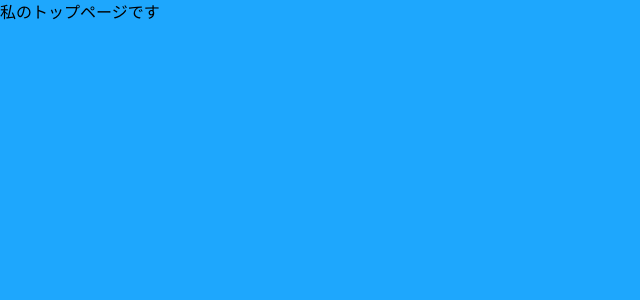
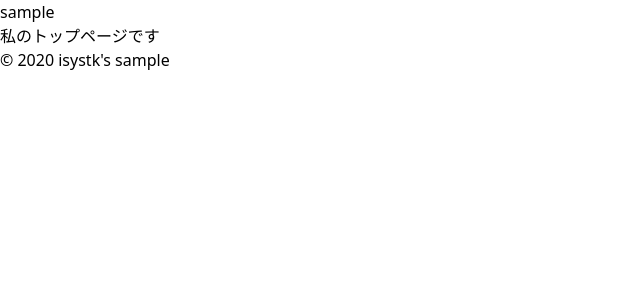
Before and after one commit to isystk/vue3-typescript-sample, a Vue app: page / in a window 1280 px wide. Shown: the top 300 px of the page, without its empty margins (0-640 px from the left). Built offline with nearby package versions, Linux system fonts and the light colour scheme.

Commit message:
setup layout

```diff
--- a/src/App.vue
+++ b/src/App.vue
@@ -1,7 +1,9 @@
-<script setup lang="ts"></script>
-
 <template>
   <router-view />
 </template>
 
-<style></style>
+<script setup lang="ts">
+</script>
+
+<style lang="scss">
+</style>
--- /dev/null
+++ b/src/components/Footer.vue
@@ -0,0 +1,10 @@
+<template>
+  <footer class="footer">
+    <div class="wrapper">
+      <section class="copylight">© 2020 isystk&apos;s sample</section>
+    </div>
+  </footer>
+</template>
+
+<script lang="ts" setup>
+</script>
--- /dev/null
+++ b/src/components/Header.vue
@@ -0,0 +1,15 @@
+<template>
+  <header class="header">
+    <div class="wrapper">
+      <Logo />
+      <div class="nav">
+
+      </div>
+    </div>
+  </header>
+</template>
+
+<script setup lang="ts">
+import Logo from '@/components/Logo.vue'
+
+</script>
--- /dev/null
+++ b/src/components/Logo.vue
@@ -0,0 +1,9 @@
+<template>
+  <div class="header-logo">
+    <h1>
+      sample
+    </h1>
+  </div>
+</template>
+
+<script lang="ts"></script>
--- /dev/null
+++ b/src/components/elements/Loading.vue
@@ -0,0 +1,26 @@
+<template>
+  <div class="text-center my-10"></div>
+  <div id="site_loader_overlay">
+    <div className="site_loader_spinner">
+      <ElementsSpinner :label="label" :variant="variant" :small="small" />
+    </div>
+  </div>
+</template>
+<script>
+export default {
+  props: {
+    label: {
+      type: String,
+      default: 'Loading...',
+    },
+    variant: {
+      type: String,
+      default: 'border',
+    },
+    small: {
+      type: Boolean,
+      default: false,
+    },
+  },
+}
+</script>
--- /dev/null
+++ b/src/components/elements/Spinner.vue
@@ -0,0 +1,33 @@
+<template>
+  <div :class="className" role="status">
+    <i class="fas fa-spinner fa-spin" :style="{ fontSize: '35px' }"></i>
+    <span class="sr-only">{{ label }}</span>
+  </div>
+</template>
+<script>
+export default {
+  props: {
+    label: {
+      type: String,
+      default: 'Loading...',
+    },
+    variant: {
+      type: String,
+      default: 'border',
+    },
+    small: {
+      type: Boolean,
+      default: false,
+    },
+  },
+  computed: {
+    className: function () {
+      let name = 'spinner-' + this.variant
+      if (this.small) {
+        name += ' ' + name + '-sm'
+      }
+      return name
+    },
+  },
+}
+</script>
--- /dev/null
+++ b/src/layouts/default.vue
@@ -0,0 +1,12 @@
+<template>
+  <Header />
+  <div class="contents">
+    <slot />
+  </div>
+  <Footer />
+</template>
+
+<script setup lang="ts">
+import Header from '@/components/Header.vue'
+import Footer from '@/components/Footer.vue'
+</script>
--- a/src/pages/index.vue
+++ b/src/pages/index.vue
@@ -1,3 +1,9 @@
 <template>
-  <div>私のトップページです</div>
+  <Layout>
+    <div>私のトップページです</div>
+  </Layout>
 </template>
+
+<script setup lang="ts">
+import Layout from "@/layouts/default.vue";
+</script>
--- a/src/styles/_style.scss
+++ b/src/styles/_style.scss
@@ -1,4 +1,3 @@
 
 body {
-  background-color: #1ea7fd;
 }
--- a/vite.config.ts
+++ b/vite.config.ts
@@ -1,8 +1,14 @@
 import { defineConfig } from 'vite'
 import vue from '@vitejs/plugin-vue'
 import pages from 'vite-plugin-pages'
+import path from 'path'
 
 // https://vitejs.dev/config/
 export default defineConfig({
-  plugins: [vue(), pages()]
+  plugins: [vue(), pages()],
+  resolve: {
+    alias: {
+      '@': path.resolve(__dirname, './src'),
+    },
+  }
 })
```
Also changed, not shown: 2 other files (tests, documents, lock files or other folders).
